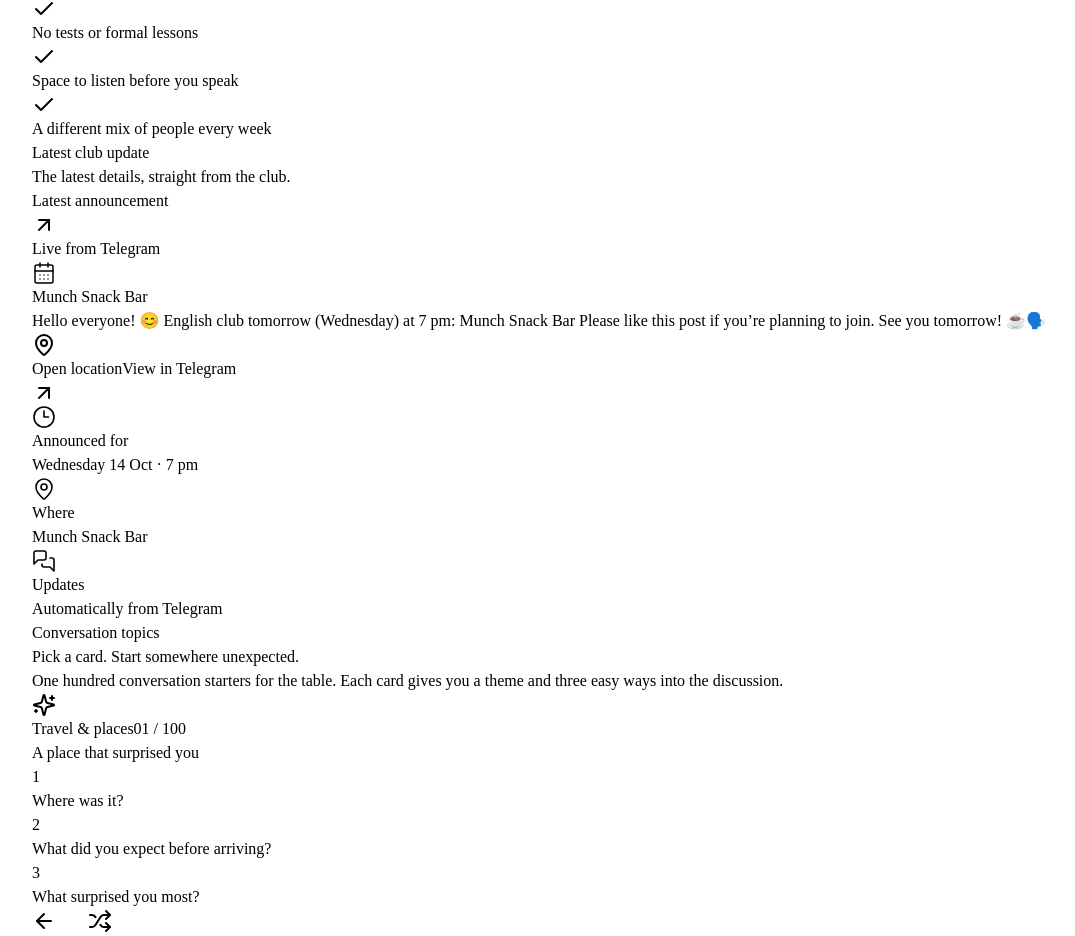
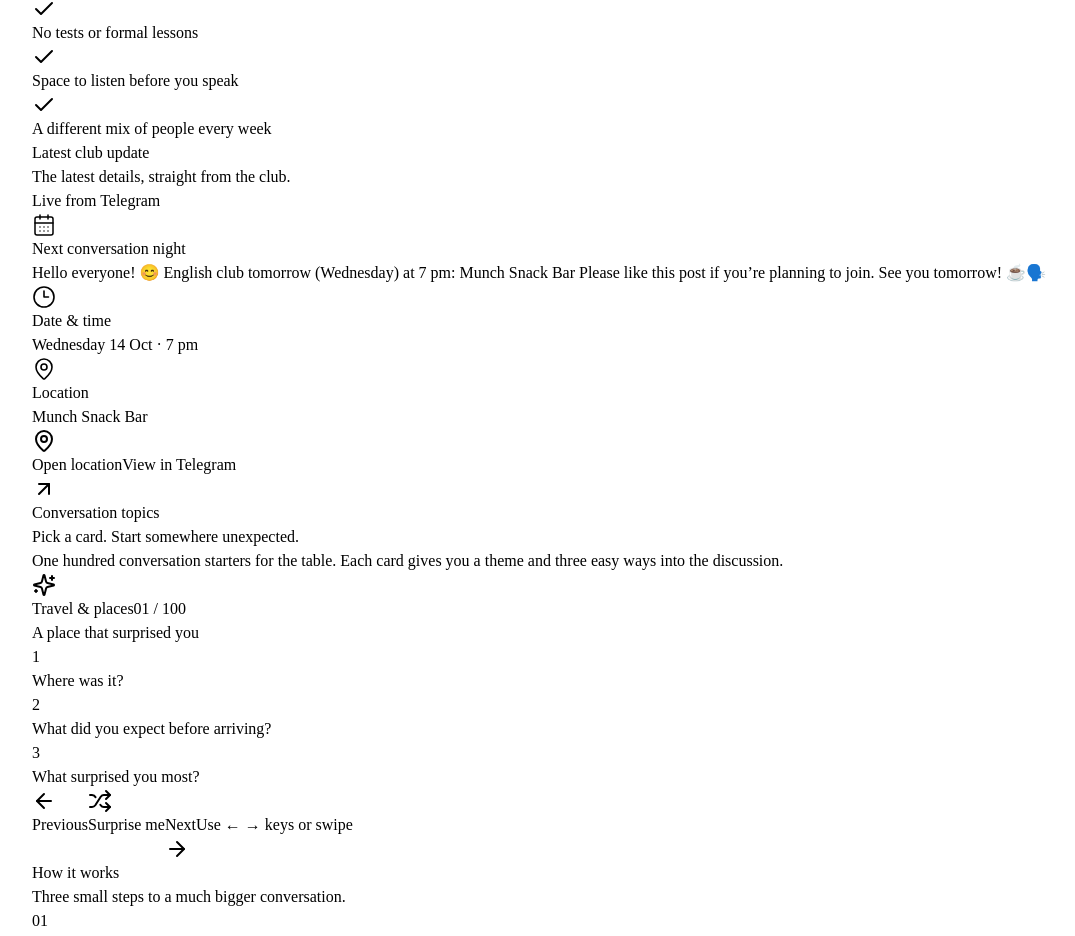
Before and after one commit to asamusenkaEPAM/AIBY, a React (Vite) app in the folder examples/english-club/source/: page / in a window 1280 px wide. Shown: the part 2694-3630 px from the top of the page, without its empty margins (8-1083 px from the left). Built offline with nearby package versions, Linux system fonts and the light colour scheme; a web font is replaced by a local one.

Commit message:
Integrate meetup details into announcement card

```diff
--- a/examples/english-club/source/src/components/EventsSection.jsx
+++ b/examples/english-club/source/src/components/EventsSection.jsx
@@ -1,42 +1,50 @@
-import { ArrowUpRight, CalendarDays, Clock3, MapPin, MessagesSquare } from 'lucide-react';
+import { ArrowUpRight, CalendarDays, Clock3, MapPin } from 'lucide-react';
 import { fallbackAnnouncement } from '../hooks/useAnnouncement';
 
 export default function EventsSection({ announcement }) {
-  const details = [
-    [Clock3, 'Announced for', announcement.schedule || fallbackAnnouncement.schedule],
-    [MapPin, 'Where', announcement.venue || fallbackAnnouncement.venue],
-    [MessagesSquare, 'Updates', 'Automatically from Telegram'],
-  ];
+  const schedule = announcement.schedule || fallbackAnnouncement.schedule;
+  const venue = announcement.venue || fallbackAnnouncement.venue;
 
   return (
     <section id="events" className="page-shell py-24 lg:py-32">
-      <div className="reveal flex flex-col gap-7 md:flex-row md:items-end md:justify-between">
-        <div><p className="eyebrow">Latest club update</p><h2 className="section-title mt-6 max-w-3xl">The latest details, straight from the club.</h2></div>
-        <a className="text-link" href={announcement.postUrl} target="_blank" rel="noreferrer">Latest announcement <ArrowUpRight className="size-4" /></a>
+      <div className="reveal max-w-4xl">
+        <p className="eyebrow">Latest club update</p>
+        <h2 className="section-title mt-6">The latest details, straight from the club.</h2>
       </div>
 
-      <div className="mt-12 grid gap-5 lg:grid-cols-[1.15fr_0.85fr]">
-        <article className="reveal overflow-hidden rounded-[32px] bg-ocean p-8 text-cream shadow-soft sm:p-10 lg:p-12">
-          <div className="flex items-start justify-between gap-5"><span className="inline-flex items-center gap-2 rounded-full border border-white/25 bg-white/10 px-4 py-2 text-xs font-bold uppercase tracking-[0.16em]"><span className="size-2 rounded-full bg-terracotta" aria-hidden="true" />Live from Telegram</span><CalendarDays className="size-7 text-terracotta" strokeWidth={1.5} aria-hidden="true" /></div>
-          <h3 className="mt-12 max-w-xl font-display text-4xl leading-tight sm:text-5xl">{announcement.venue || 'English Conversation Night'}</h3>
-          <p className="mt-5 max-w-xl whitespace-pre-line text-base leading-relaxed text-cream/75">{announcement.message}</p>
-          <div className="mt-9 flex flex-wrap gap-3">
-            {announcement.locationUrl && (
-              <a className="inline-flex min-h-12 items-center gap-2 rounded-full bg-cream px-6 text-sm font-bold text-navy transition hover:-translate-y-0.5" href={announcement.locationUrl} target="_blank" rel="noreferrer"><MapPin className="size-4" aria-hidden="true" />Open location</a>
-            )}
-            <a className="inline-flex min-h-12 items-center gap-2 rounded-full border border-white/30 px-6 text-sm font-bold text-cream transition hover:-translate-y-0.5 hover:bg-white/10" href={announcement.postUrl} target="_blank" rel="noreferrer">View in Telegram <ArrowUpRight className="size-4" /></a>
+      <article className="reveal mt-12 overflow-hidden rounded-[32px] bg-ocean p-7 text-cream shadow-soft sm:p-10 lg:p-12">
+        <div className="grid gap-10 lg:grid-cols-[1.1fr_0.9fr] lg:gap-14">
+          <div>
+            <div className="flex items-start justify-between gap-5"><span className="inline-flex items-center gap-2 rounded-full border border-white/25 bg-white/10 px-4 py-2 text-xs font-bold uppercase tracking-[0.16em]"><span className="size-2 rounded-full bg-terracotta" aria-hidden="true" />Live from Telegram</span><CalendarDays className="size-7 text-terracotta" strokeWidth={1.5} aria-hidden="true" /></div>
+            <h3 className="mt-10 max-w-xl font-display text-4xl leading-tight sm:text-5xl">Next conversation night</h3>
+            <p className="mt-5 max-w-xl whitespace-pre-line text-base leading-relaxed text-cream/75">{announcement.message}</p>
           </div>
-        </article>
 
-        <div className="grid gap-5">
-          {details.map(([Icon, label, value], index) => (
-            <article key={label} className="reveal flex items-center gap-5 rounded-[26px] border border-navy/10 bg-cream p-6 shadow-soft sm:p-7" style={{ transitionDelay: `${index * 80}ms` }}>
-              <span className="grid size-14 shrink-0 place-items-center rounded-2xl bg-peach text-ocean"><Icon className="size-5" strokeWidth={1.6} aria-hidden="true" /></span>
-              <div><p className="text-xs font-bold uppercase tracking-[0.16em] text-terracotta">{label}</p><p className="mt-1 font-display text-2xl leading-tight">{value}</p></div>
-            </article>
-          ))}
+          <div className="grid content-end gap-3 sm:grid-cols-2 lg:grid-cols-1">
+            <div className="flex items-start gap-4 rounded-[22px] border border-white/15 bg-white/8 p-5 backdrop-blur-sm">
+              <span className="grid size-10 shrink-0 place-items-center rounded-xl bg-white/10 text-terracotta"><Clock3 className="size-5" strokeWidth={1.6} aria-hidden="true" /></span>
+              <div>
+                <p className="text-[11px] font-bold uppercase tracking-[0.16em] text-terracotta">Date &amp; time</p>
+                <p className="mt-1 font-display text-xl leading-tight text-cream sm:text-2xl">{schedule}</p>
+              </div>
+            </div>
+            <div className="flex items-start gap-4 rounded-[22px] border border-white/15 bg-white/8 p-5 backdrop-blur-sm">
+              <span className="grid size-10 shrink-0 place-items-center rounded-xl bg-white/10 text-terracotta"><MapPin className="size-5" strokeWidth={1.6} aria-hidden="true" /></span>
+              <div>
+                <p className="text-[11px] font-bold uppercase tracking-[0.16em] text-terracotta">Location</p>
+                <p className="mt-1 font-display text-xl leading-tight text-cream sm:text-2xl">{venue}</p>
+              </div>
+            </div>
+          </div>
         </div>
-      </div>
+
+        <div className="mt-8 flex flex-wrap gap-3 border-t border-white/15 pt-7">
+          {announcement.locationUrl && (
+            <a className="inline-flex min-h-12 items-center gap-2 rounded-full bg-cream px-6 text-sm font-bold text-navy transition hover:-translate-y-0.5" href={announcement.locationUrl} target="_blank" rel="noreferrer"><MapPin className="size-4" aria-hidden="true" />Open location</a>
+          )}
+          <a className="inline-flex min-h-12 items-center gap-2 rounded-full border border-white/30 px-6 text-sm font-bold text-cream transition hover:-translate-y-0.5 hover:bg-white/10" href={announcement.postUrl} target="_blank" rel="noreferrer">View in Telegram <ArrowUpRight className="size-4" /></a>
+        </div>
+      </article>
     </section>
   );
 }
```
Also changed, not shown: 5 other files (tests, documents, lock files or other folders).
